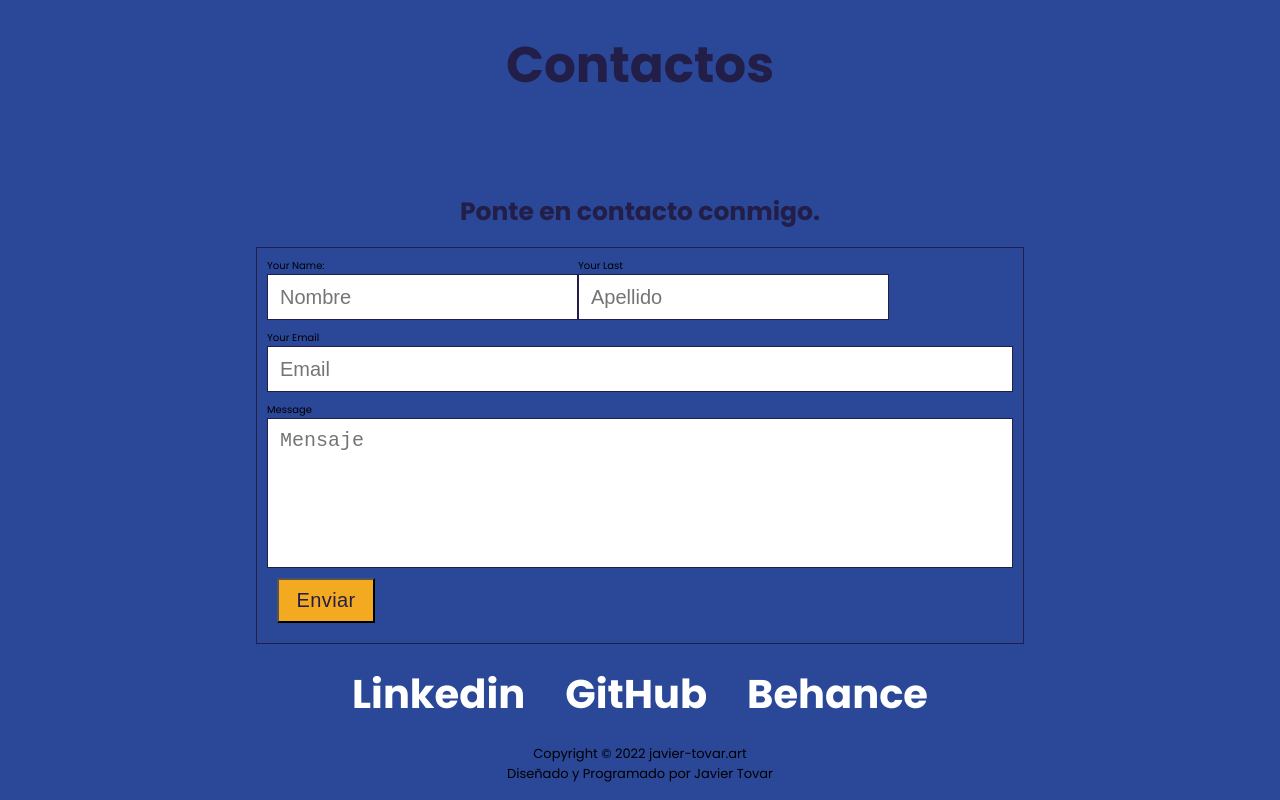
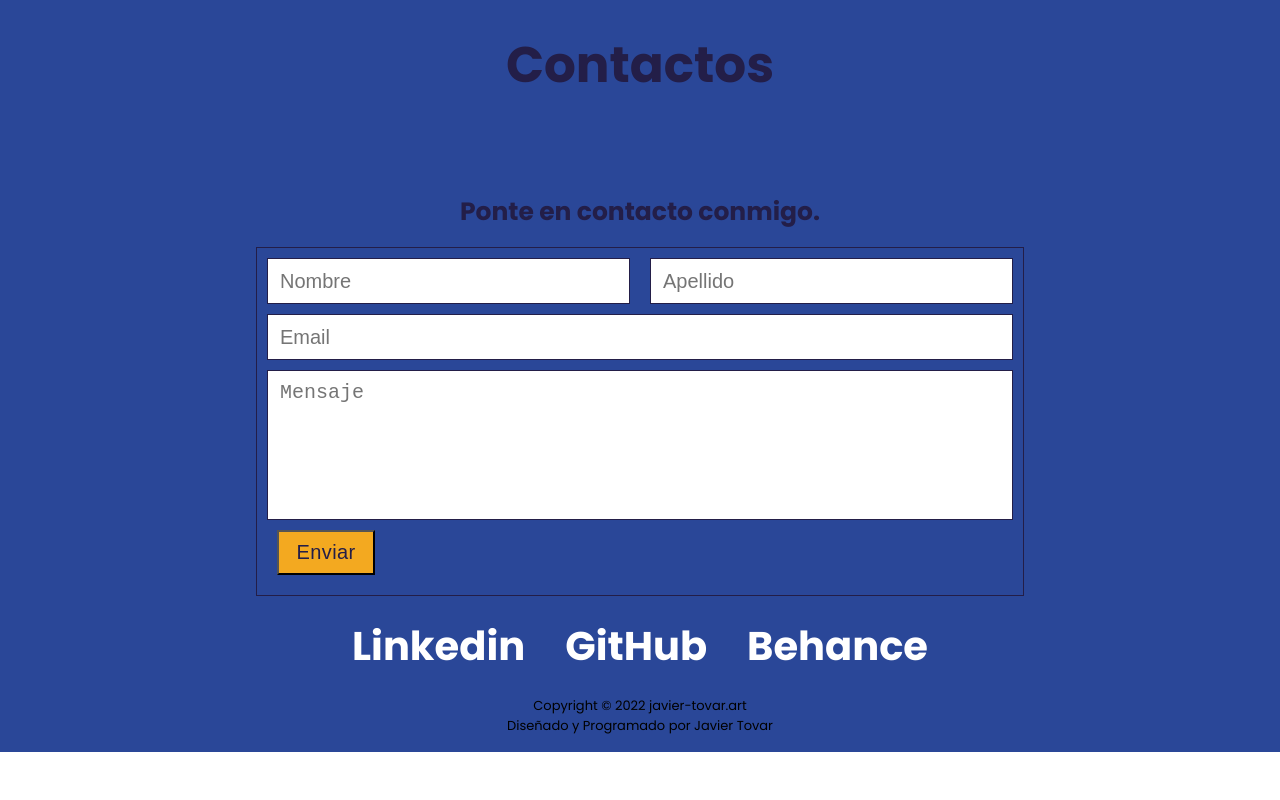
Before and after one commit to 017javier/portafolio-javier, a website: page index.html in a window 1280 px wide. Shown: the part 4982-5782 px from the top of the page. After the commit the page ends 5734 px from the top, so only its background shows below. Drawn offline with nearby package versions, Linux system fonts and the light colour scheme.

Commit message:
formulario3

```diff
--- a/index.html
+++ b/index.html
@@ -296,15 +296,15 @@
 
                 <form  name="contact" method="POST" data-netlify="true">
                     <div class="footer__grupo footer__row">
-                        <label>Your Name:<input type="text" placeholder="Nombre" class="footer__control"></label>
-                        <label>Your Last<input type="text" placeholder="Apellido" class="footer__control"></label>
+                        <input type="text" placeholder="Nombre" class="footer__control">
+                        <input type="text" placeholder="Apellido" class="footer__control">
                     </div>
 
                     <div class="footer__grupo">
-                        <label>Your Email<input type="email" placeholder="Email" class="footer__control"></label>
+                        <input type="email" placeholder="Email" class="footer__control">
 
                     </div>
-                    <label>Message<textarea name="" placeholder="Mensaje" class="footer__control" id="" cols="30" rows="10"></textarea></label>
+                    <textarea name="" placeholder="Mensaje" class="footer__control" id="" cols="30" rows="10"></textarea>
                     <input type="submit" value="Enviar" class="btn">
                 </form>
             </div>
```
